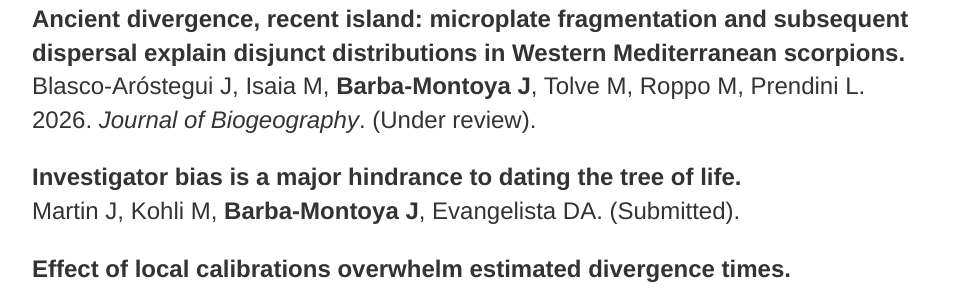
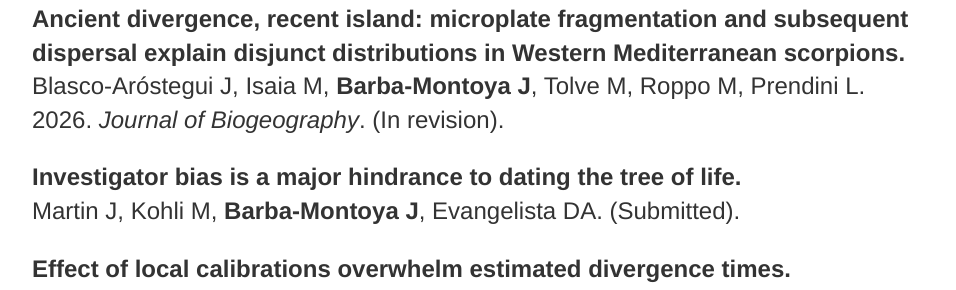
Before and after one commit to josebarbamontoya/josebarbamontoya.github.io, a Jekyll site: the page built from research/index.html, in a window 1280 px wide and 900 px high, scrolled down 537 px. Shown: the part 154-444 px from the top of the window, without its empty margins (160-1116 px from the left). Built offline with Jekyll 4.4.1, drawn with Linux system fonts in a browser that asks for light colours.

Commit message:
Update index.html

```diff
--- a/research/index.html
+++ b/research/index.html
@@ -12,7 +12,7 @@
 					<h3>Publications</h3>
 
 <p><b>Ancient divergence, recent island: microplate fragmentation and subsequent dispersal explain disjunct distributions in Western Mediterranean scorpions.</b><br>
-Blasco-Aróstegui J, Isaia M, <b>Barba-Montoya J</b>, Tolve M, Roppo M, Prendini L. 2026. <i>Journal of Biogeography</i>. (Under review).</a>
+Blasco-Aróstegui J, Isaia M, <b>Barba-Montoya J</b>, Tolve M, Roppo M, Prendini L. 2026. <i>Journal of Biogeography</i>. (In revision).</a>
 
 <p><b>Investigator bias is a major hindrance to dating the tree of life.</b><br>
 Martin J, Kohli M, <b>Barba-Montoya J</b>, Evangelista DA. (Submitted).</a>
```
